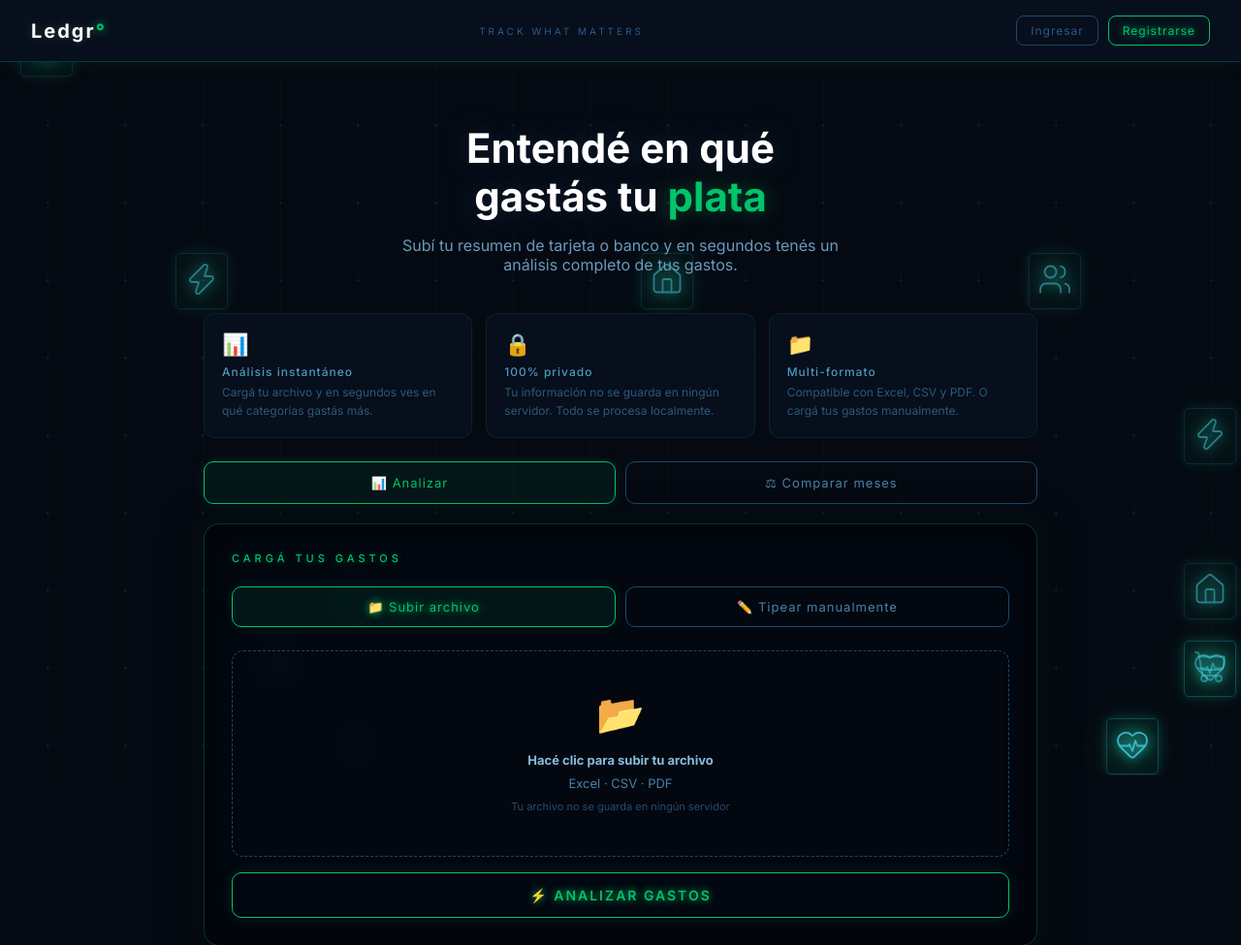
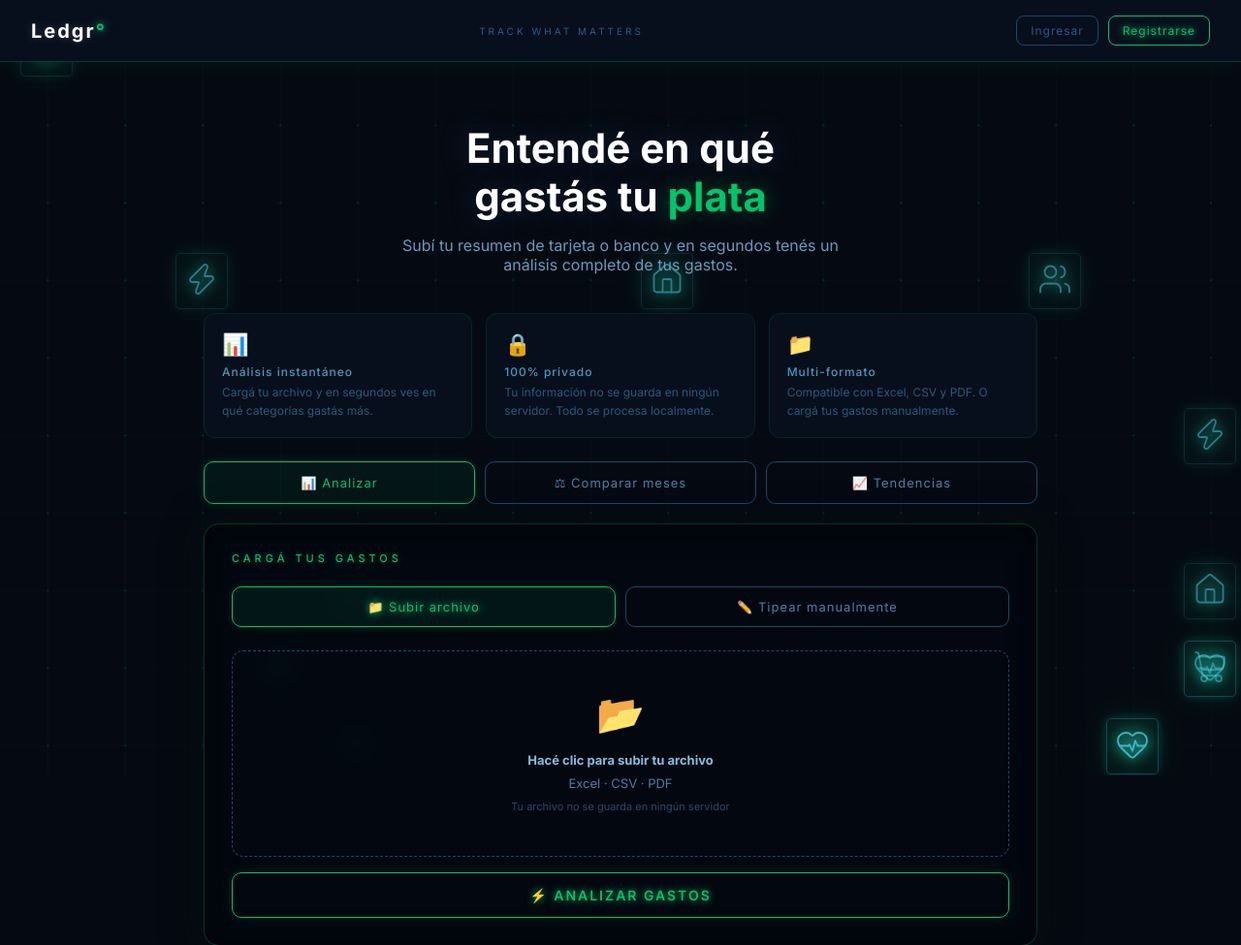
Before and after one commit to sebassreal/analizador-gastos, a Flask app: page / in a window 1280 px wide. Shown: the top 975 px of the page at 97% size. Run offline with Flask 3, Linux system fonts and the light colour scheme; some libraries are stand-ins or nearby versions.

Commit message:
análisis de tendencias y cache control

```diff
--- a/app.py
+++ b/app.py
@@ -1,4 +1,4 @@
-from flask import Flask, render_template, request, jsonify, send_file, redirect
+from flask import Flask, render_template, request, jsonify, send_file, redirect, make_response
 from flask_limiter import Limiter
 from flask_limiter.util import get_remote_address
 from flask_wtf.csrf import CSRFProtect
@@ -648,12 +648,14 @@ def manifest():
 def service_worker():
     return send_file('static/sw.js', mimetype='application/javascript')
 @app.route('/')
-@app.route('/')
 def index():
     from flask_wtf.csrf import generate_csrf
     nombre = current_user.nombre if current_user.is_authenticated else None
     csrf_token = generate_csrf()
-    return render_template('index.html', nombre=nombre, csrf_token=csrf_token)
+    response = make_response(render_template('index.html', nombre=nombre, csrf_token=csrf_token))
+    response.headers['Cache-Control'] = 'no-store, no-cache, must-revalidate, max-age=0'
+    response.headers['Pragma'] = 'no-cache'
+    return response
 def index():
     return render_template('index.html')
 @limiter.limit("10 per minute")
@@ -805,5 +807,32 @@ def descargar_pdf():
             mimetype='application/pdf')
     except Exception as e:
         return jsonify({'error': str(e)})
+@app.route('/tendencias')
+@login_required
+def tendencias():
+    analisis = Analisis.query.filter_by(user_id=current_user.id).order_by(Analisis.fecha.asc()).all()
+
+    if len(analisis) < 2:
+        return jsonify({'error': 'Necesitás al menos 2 análisis guardados para ver tendencias.'})
+
+    resultado = []
+    for a in analisis:
+        cats = json.loads(a.por_categoria)
+        resultado.append({
+            'fecha': a.fecha.strftime('%d/%m/%Y'),
+            'total': a.total,
+            'categorias': cats
+        })
+
+    # Calcular tendencia general
+    totales = [a['total'] for a in resultado]
+    tendencia = 'al alza' if totales[-1] > totales[0] else 'a la baja'
+    variacion = round(((totales[-1] - totales[0]) / totales[0]) * 100, 1)
+
+    return jsonify({
+        'historial': resultado,
+        'tendencia': tendencia,
+        'variacion': variacion
+    })
 if __name__ == '__main__':
     app.run(debug=True)
--- a/templates/index.html
+++ b/templates/index.html
@@ -175,9 +175,10 @@ footer{text-align:center;padding:30px;font-size:11px;color:#1a4a6a;letter-spacin
     <div class="tip"><div class="tip-icon">📁</div><div class="tip-title">Multi-formato</div><div class="tip-text">Compatible con Excel, CSV y PDF. O cargá tus gastos manualmente.</div></div>
   </div>
 
-  <div class="main-tabs">
+ <div class="main-tabs">
     <button class="main-tab active" onclick="switchMain('analizar',this)">📊 Analizar</button>
     <button class="main-tab" onclick="switchMain('comparar',this)">⚖ Comparar meses</button>
+    <button class="main-tab" onclick="switchMain('tendencias',this)">📈 Tendencias</button>
   </div>
 
   <div id="main-analizar" class="main-sec on">
@@ -296,6 +297,28 @@ footer{text-align:center;padding:30px;font-size:11px;color:#1a4a6a;letter-spacin
     </div>
   </div>
 </div>
+<div id="main-tendencias" class="main-sec">
+    <div class="card">
+      <div class="card-title">análisis de tendencias</div>
+      <p style="font-size:13px;color:#4a80a8;margin-bottom:20px;">Evolución de tus gastos a lo largo del tiempo basada en tu historial.</p>
+      <button class="btn" onclick="cargarTendencias()">📈 Ver mis tendencias</button>
+      <div class="loading" id="loading-tend">⏳ cargando tendencias...</div>
+    </div>
+    <div class="results" id="results-tend">
+      <div class="card">
+        <div class="card-title">resumen de tendencia</div>
+        <div class="stats" id="stats-tend"></div>
+      </div>
+      <div class="card">
+        <div class="card-title">evolución del gasto total</div>
+        <div id="tend-line-chart"></div>
+      </div>
+      <div class="card">
+        <div class="card-title">evolución por categoría</div>
+        <div id="tend-cat-chart"></div>
+      </div>
+    </div>
+  </div>
 <footer>Ledgr° &nbsp;·&nbsp; track what matters &nbsp;·&nbsp; 2025</footer>
 </div>
 
@@ -521,6 +544,68 @@ function showComparison(data){
   document.getElementById('results-comp').style.display='block';
   document.getElementById('results-comp').scrollIntoView({behavior:'smooth'});
 }
+async function cargarTendencias(){
+  document.getElementById('loading-tend').style.display='block';
+  document.getElementById('results-tend').style.display='none';
+  const r=await fetch('/tendencias');
+  const d=await r.json();
+  document.getElementById('loading-tend').style.display='none';
+  if(d.error){alert(d.error);return;}
+  mostrarTendencias(d);
+}
+
+function mostrarTendencias(data){
+  const arrow=data.tendencia==='al alza'?'↑':'↓';
+  const color=data.tendencia==='al alza'?'#ff6a6a':'#00c46a';
+  const historial=data.historial;
+  const fechas=historial.map(h=>h.fecha);
+  const totales=historial.map(h=>h.total);
+
+  document.getElementById('stats-tend').innerHTML=`
+    <div class="stat"><div class="stat-num">${historial.length}</div><div class="stat-label">Análisis guardados</div></div>
+    <div class="stat"><div class="stat-num">$${totales[0].toLocaleString('es-AR')}</div><div class="stat-label">Primer registro</div></div>
+    <div class="stat"><div class="stat-num" style="color:${color}">${arrow} ${Math.abs(data.variacion)}%</div><div class="stat-label">Variación total</div></div>
+  `;
+
+  // Gráfico de línea evolución total
+  Plotly.newPlot('tend-line-chart',[{
+    x:fechas,y:totales,type:'scatter',mode:'lines+markers',name:'Gasto total',
+    line:{color:'#00c46a',width:2,shape:'spline'},
+    marker:{color:'#00ff9d',size:8,line:{color:'#050a12',width:1}},
+    fill:'tozeroy',fillcolor:'#00c46a08',
+    hovertemplate:'<b>%{x}</b><br>$%{y:,}<extra></extra>',
+  }],{
+    paper_bgcolor:'transparent',plot_bgcolor:'transparent',
+    margin:{t:10,b:60,l:60,r:20},height:260,
+    xaxis:{color:'#2a5a7a',gridcolor:'#0a1828',tickfont:{size:10,family:'Inter',color:'#4a80a8'},showgrid:true,tickangle:-30},
+    yaxis:{color:'#2a5a7a',gridcolor:'#0a1828',tickfont:{size:10,family:'Inter',color:'#4a80a8'},showgrid:true,zeroline:false},
+    showlegend:false,
+  },{displayModeBar:false,responsive:true});
+
+  // Gráfico por categorías
+  const todasCats=[...new Set(historial.flatMap(h=>Object.keys(h.categorias)))];
+  const tronColors=['#00ff9d','#00c46a','#4af0ff','#00e87a','#00a855','#0088ff','#007a3d','#00b3cc'];
+  const traces=todasCats.map((cat,i)=>({
+    x:fechas,
+    y:historial.map(h=>h.categorias[cat]||0),
+    type:'scatter',mode:'lines+markers',name:cat,
+    line:{color:tronColors[i%8],width:2},
+    marker:{color:tronColors[i%8],size:6},
+    hovertemplate:`<b>${cat}</b><br>%{x}<br>$%{y:,}<extra></extra>`,
+  }));
+
+  Plotly.newPlot('tend-cat-chart',traces,{
+    paper_bgcolor:'transparent',plot_bgcolor:'transparent',
+    margin:{t:10,b:60,l:60,r:20},height:300,
+    xaxis:{color:'#2a5a7a',gridcolor:'#0a1828',tickfont:{size:10,family:'Inter',color:'#4a80a8'},showgrid:true,tickangle:-30},
+    yaxis:{color:'#2a5a7a',gridcolor:'#0a1828',tickfont:{size:10,family:'Inter',color:'#4a80a8'},showgrid:true,zeroline:false},
+    legend:{font:{color:'#8abcdc',size:11,family:'Inter'},bgcolor:'transparent'},showlegend:true,
+  },{displayModeBar:false,responsive:true});
+
+  document.getElementById('results-tend').style.display='block';
+  document.getElementById('results-tend').scrollIntoView({behavior:'smooth'});
+}
+
 
 // CANVAS
 const canvas=document.getElementById('bg-canvas');
```
